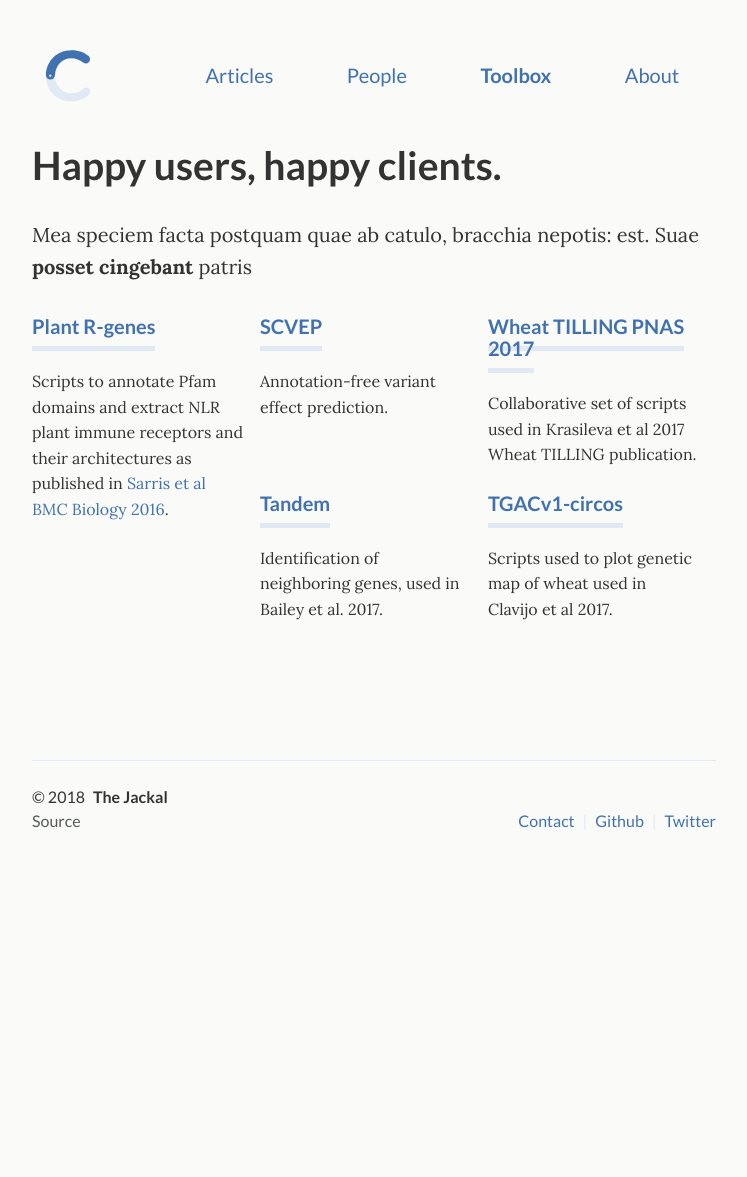
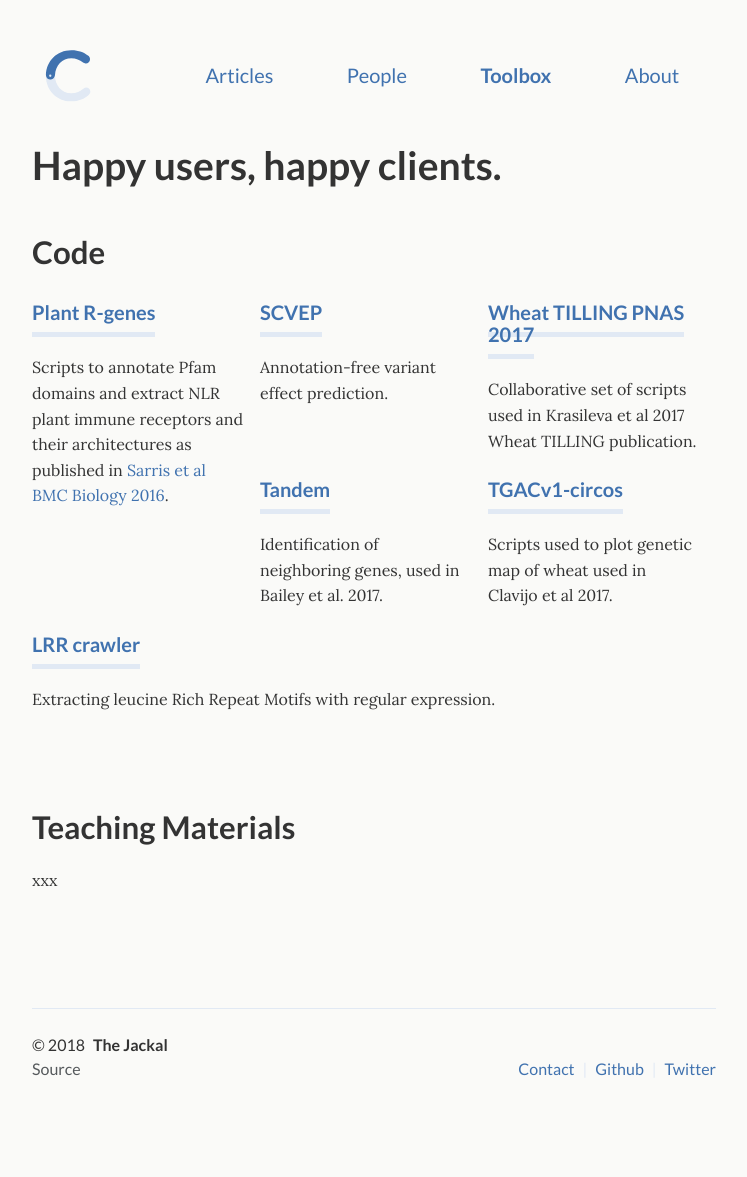
Before and after one commit to crimsonmonkey/crimsonmonkey.github.io, a Jekyll site: the page built from _pages/work.html, in a window 1280 px wide. Shown: the whole page, without its empty margins (266-1013 px from the left). Built offline with Jekyll 4.4.1, drawn with Linux system fonts in a browser that asks for light colours; before the commit the page ends 929 px from its top, so only the background shows below that.

Commit message:
Update from Forestry.io - _pages/work.html

```diff
--- a/_pages/work.html
+++ b/_pages/work.html
@@ -5,7 +5,7 @@ subtitle: Happy users, happy clients.
 desc: Happy users, happy clients.
 permalink: "/toolbox/"
 ---
-<p>Mea speciem facta postquam quae ab catulo, bracchia nepotis: est. Suae <strong>posset cingebant</strong> patris</p>
+<h2>Code</h2>
 
 <div class="projects">
   <div class="grid no-gutters">
@@ -29,16 +29,24 @@ permalink: "/toolbox/"
         <p>Collaborative set of scripts used in Krasileva et al 2017 Wheat TILLING publication.</p>
       </div>
     </div>
+
     <div class="unit one-third">
       <div class="project">
         <h4 class="project-title"><a href="https://github.com/krasileva-group/tandem">Tandem</a><br></h4>
         <p>Identification of neighboring genes, used in Bailey et al. 2017.</p>
       </div>
-    </div><div class="unit one-third">
+    </div>
+    <div class="unit one-third">
       <div class="project">
         <h4 class="project-title"><a href="https://github.com/krasileva-group/tgacv1-circos">TGACv1-circos </a></h4>
-        <p>Scripts used to plot genetic map of wheat used in Clavijo et al 2017.<br></p><p><br></p>
+        <p>Scripts used to plot genetic map of wheat used in Clavijo et al 2017.</p>
+      </div>
+    </div>
+    </div>
+  <div class="unit one-third">
+      <div class="project">
+        <h4 class="project-title"><a href="https://github.com/krasileva-group/lrr_crawler">LRR crawler</a><br></h4>
+        <p>Extracting leucine Rich Repeat Motifs with regular expression.<br></p><p><br></p><h2>Teaching Materials</h2><p>xxx</p><p><br></p>
       </div>
     </div>
   </div><!-- grid -->
-</div>
```
